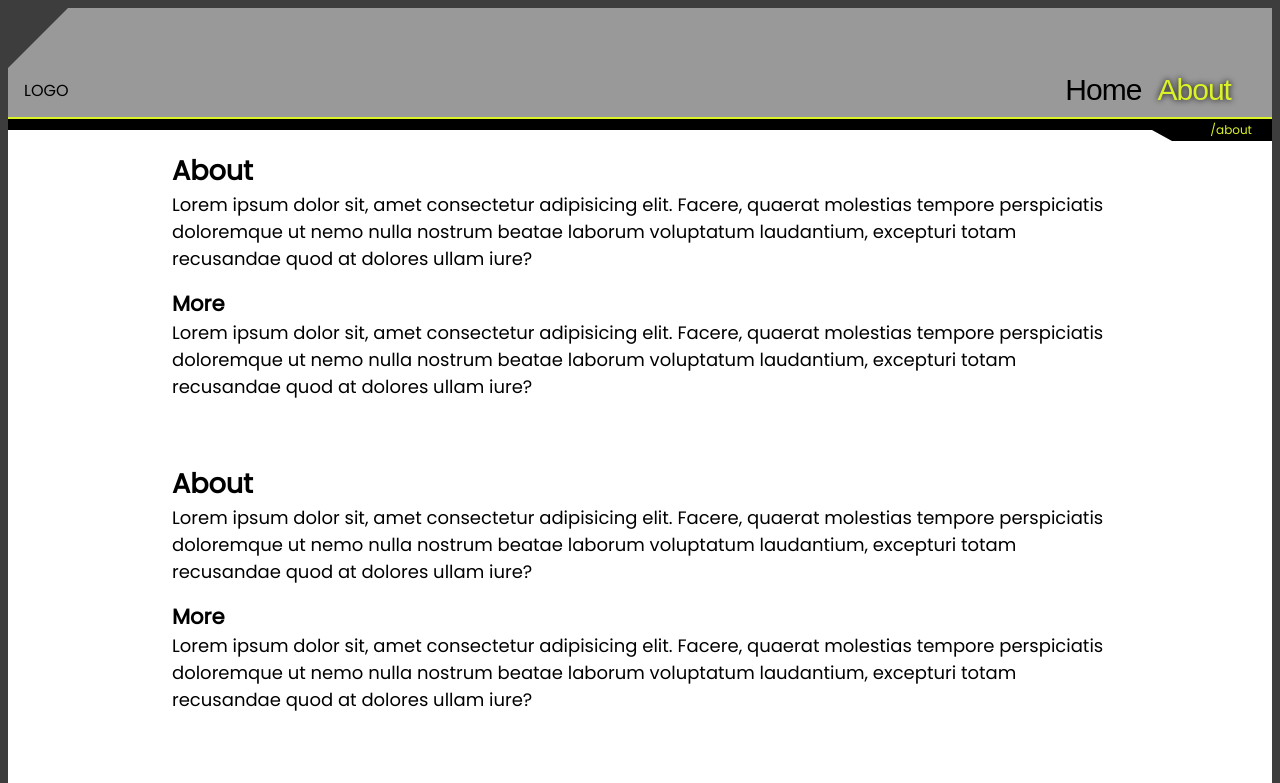
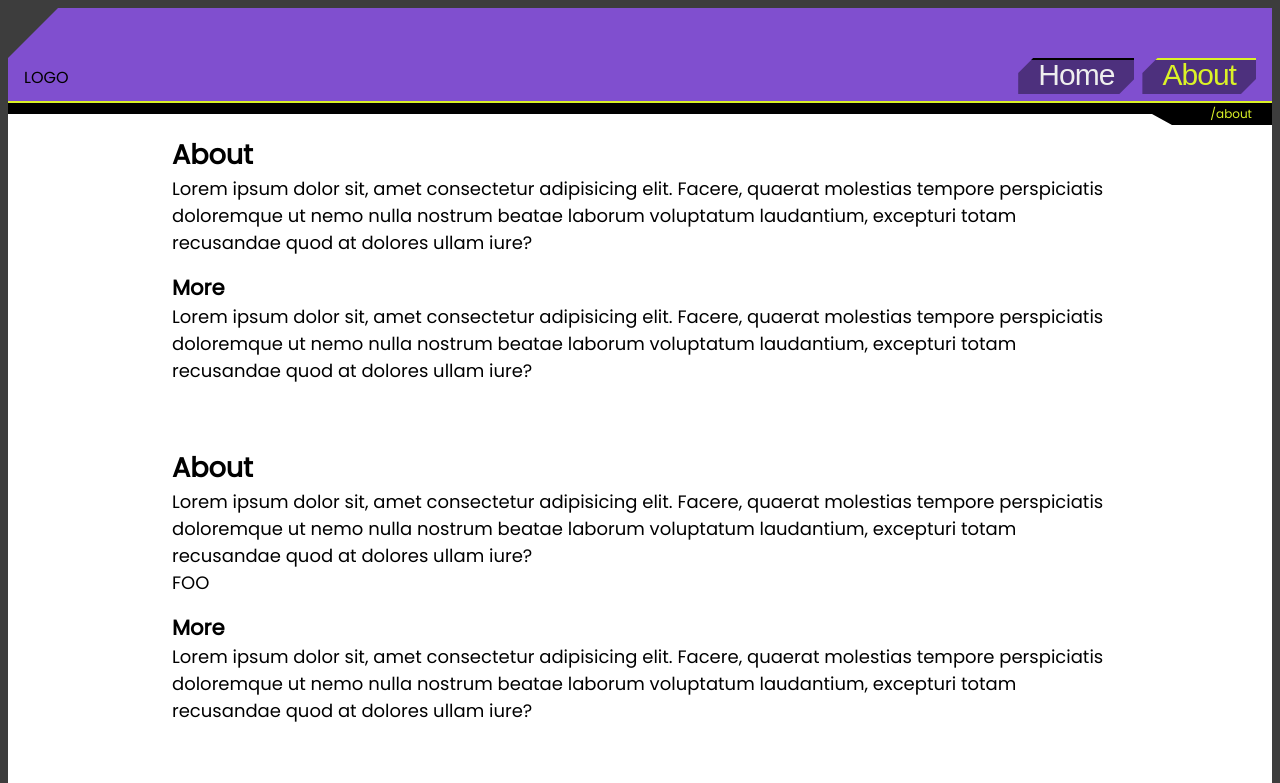
Before and after one commit to ChrisJackem/port_app, a Next.js app: page /about in a window 1280 px wide. Shown: the top 783 px of the page. Built offline with nearby package versions, Linux system fonts and the light colour scheme; a web font is replaced by a local one.

Commit message:
Nav Buttons

```diff
--- a/src/app/about/page.tsx
+++ b/src/app/about/page.tsx
@@ -35,9 +35,10 @@ const AboutPage = () => {
             <section>
                 <h1>About</h1>
                 <p>Lorem ipsum dolor sit, amet consectetur adipisicing elit. Facere, quaerat molestias tempore perspiciatis doloremque ut nemo nulla nostrum beatae laborum voluptatum laudantium, excepturi totam recusandae quod at dolores ullam iure?</p>
+                <a href="#foo">FOO</a>
             </section>
 
-            <section>
+            <section id="foo">
                 <h3>More</h3>
                 <p>Lorem ipsum dolor sit, amet consectetur adipisicing elit. Facere, quaerat molestias tempore perspiciatis doloremque ut nemo nulla nostrum beatae laborum voluptatum laudantium, excepturi totam recusandae quod at dolores ullam iure?</p>
             </section>
--- a/src/app/globals.css
+++ b/src/app/globals.css
@@ -47,16 +47,16 @@ a {
   background-color: var(--accent);
 }
 
-button{
+/* button{
   padding: 10px 20px;
   border: none;
   color: black;
-  background-color: #CCC;/* var(--accent); */
+  background-color: #CCC;
   font-weight: bold;
   font-size: 18px;
   padding: 3px 8px;
   clip-path: polygon(10% 0, 100% 0, 100% 90%, calc(100% - 10%) 100%, 0 100%, 0 10%);
-}
+} */
 
 .box{
   background-color: #999999;
@@ -67,6 +67,7 @@ button{
 .flex{
   display: flex;
   gap: 1rem;
+  flex-wrap: wrap;
 }
 
 .heavy{
--- a/src/app/home/page.tsx
+++ b/src/app/home/page.tsx
@@ -66,7 +66,7 @@ const HomePage = () => {
           <h1>Web Design</h1>
           <p>Strong artistic background</p>
           <br/>
-          <button className="accent-bg" >Button</button>
+          <button className="chip-btn-a" >Button</button>
         </div>
 
         <div className="shield bubble" >
--- a/src/app/shapes.css
+++ b/src/app/shapes.css
@@ -36,6 +36,40 @@
     transform: scaleX(-1);
 }
 
+/************** Chip Button **********************************/
+.chip-a{
+    color: black;
+    --chip-size: 15px;
+    background-color: transparent;
+    position: relative;
+}
+/* active chip button */
+.chip-a:has(a.active)::after{
+    border-top: 2px solid var(--accent);; /* var(--accent); */
+}
+.chip-a:hover::after{
+    background-color: rgba(0,0,0, 7);
+}
+.chip-a::after{
+    transition: all 500ms ease-out;
+    position: absolute;
+    z-index: -1;
+    content: '';
+    width: 100%; height: 100%;
+    top: 0; left: 0;
+    border-top: 2px solid black;
+    background: rgba(0,0,0, 0.4);
+    clip-path: polygon(
+        var(--chip-size) 0,
+        100% 0,
+        100% calc(100% - var(--chip-size)),
+        calc(100% - var(--chip-size)) 100%,
+        0 100%,
+        0 var(--chip-size)
+    );
+}
+
+
 /************ Containers *************************/
 .shield{
     padding: 30px;
@@ -65,8 +99,8 @@
 .chip-tl-lg{
     --offset: 60px;
     position: relative;
-    padding: 60px 5px 5px 5px;
-    clip-path: polygon(60px 0, 100% 0, 100% 100%, 0 100%, 0 60px);
+    padding: 50px 5px 5px 5px;
+    clip-path: polygon(50px 0, 100% 0, 100% 100%, 0 100%, 0 50px);
 }
 
 .lip-tr-lg{
--- a/src/components/nav_bar/nav_bar.css
+++ b/src/components/nav_bar/nav_bar.css
@@ -1,15 +1,3 @@
-/* Reset box-sizing for all elements */
-*,
-*::before,
-*::after {
-    box-sizing: border-box;
-}
-
-/* Remove default margin and padding for body and html */
-html, body {
-    margin: 0;
-    padding: 0;
-}
 
 /* Ensure nav-bar uses flexbox in all browsers */
 #nav-bar {
@@ -22,19 +10,22 @@ html, body {
     -webkit-box-align: center;
     -ms-flex-align: center;
     align-items: center;
+    flex-wrap: wrap;
+    background-color: #804fcf !important;
 }
 
 /* Add vendor prefixes for text-shadow and font-size */
 .link.active {
-    text-shadow: 0px 0px 6px black;
-    -webkit-text-shadow: 0px 0px 6px black;
-    -moz-text-shadow: 0px 0px 6px black;
+    /* text-shadow: 0px 0px 6px black; */
+    /* -webkit-text-shadow: 0px 0px 6px black;
+    -moz-text-shadow: 0px 0px 6px black; */
 }
 
 .link {
-    font-size: 30px;
+    /* padding: 30px 20px 10px 10px; */
+    /* font-size: 30px;
     -webkit-font-size: 30px;
-    -moz-font-size: 30px;
+    -moz-font-size: 30px; */
 }
 #nav-container{
     position: relative;
@@ -52,29 +43,24 @@ html, body {
     z-index: 9999;
 }
 
-/* .nav-url{
-    color: var(--accent);
-    text-align: right;
-    font-size: 10px;
-    padding: 2px 5px;
-    position: absolute;
-    top: 100%;
-} */
-
 #nav-bar ul{
     list-style-type: none;
     margin-left: auto;
-    padding: 5px 25px;
+    padding-bottom: 0.25rem;
+    /* padding: 5px 25px; */
 }
 
 .link.active{
     color: var(--accent);
-    text-shadow: 0px 0px 6px black;
+    /* text-shadow: 0px 0px 6px black; */
 }
 
 .link{
-    color: black;
     font-size: 30px;
+    color: #EEE;
     letter-spacing: -0.06rem;
     font-weight: 400;
+    padding: 20px;
+    /* padding: 30px 10px 10px 10px; */
+    /* padding: 1000px 20px 10px 10px; */
 }
--- a/src/components/nav_bar/nav_bar.tsx
+++ b/src/components/nav_bar/nav_bar.tsx
@@ -18,7 +18,7 @@ const NavBar = () => {
     <div id="nav-container">
       <nav id="nav-bar" className='chip-tl-lg'>
         <p>LOGO</p>
-        <ul className='flex'>
+        <ul className='flex' style={{ gap: '0.5rem' }}>
             <NavLink name="Home" href="/home" pathname={pathName} />
             <NavLink name="About" href="/about" pathname={pathName}/>
         </ul>
@@ -34,10 +34,12 @@ export default NavBar
 export function NavLink({ name, href, pathname }: {name: string, href: string, pathname: string}){
   //const pathName = usePathname();
   return <li>
+    <div className='chip-a'>
     <Link
       href={href}
       className={`link ${pathname === href ? 'active' : ''} ${blk.className}`}
     >{name}
     </Link>
+    </div>
   </li>
 }
--- a/src/components/path_button/pathButton.tsx
+++ b/src/components/path_button/pathButton.tsx
@@ -16,21 +16,15 @@ function debounce<T extends (...args: unknown[]) => void>(fn: T, delay: number):
 const PathButton = () => {
     const pathName = usePathname();
     const [scrolled, setScrolled] = useState(false);
-    //const [scope, animate] = useAnimate()
     const elementRef = useRef(null);
 
     useEffect(() => {
-        const scrollHandler = debounce((scrolled) => {
+        const scrollHandler = () => {//debounce((scrolled) => {
             if (elementRef.current) {
-                const scrollYed = window.scrollY > 100;
-                if (scrolled !== scrollYed){
-                    console.log('changed')
-
-                }
+                const scrollYed = window.scrollY > 130;
                 setScrolled(scrollYed);
             }
-        }, 1000);
-
+        }
         window.addEventListener("scroll", scrollHandler);
         return () => { window.removeEventListener("scroll", scrollHandler); }
     }, []);
@@ -45,9 +39,6 @@ const PathButton = () => {
 
     return (
         <motion.div
-            initial={{ y: -10, opacity: 0 }}
-            animate={{ y: 0, opacity: 1}}
-            transition={{ duration: .25 }}
             ref={elementRef}
             onClick={handleClick}
             className={`nav-url${scrolled ? ' scrolled' : ''}`}
```
